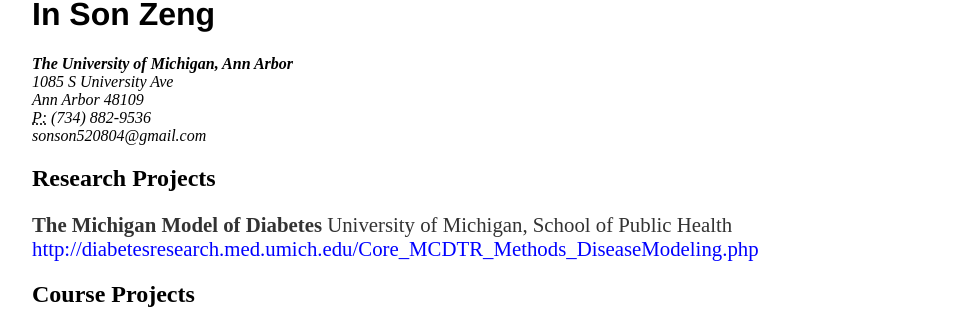
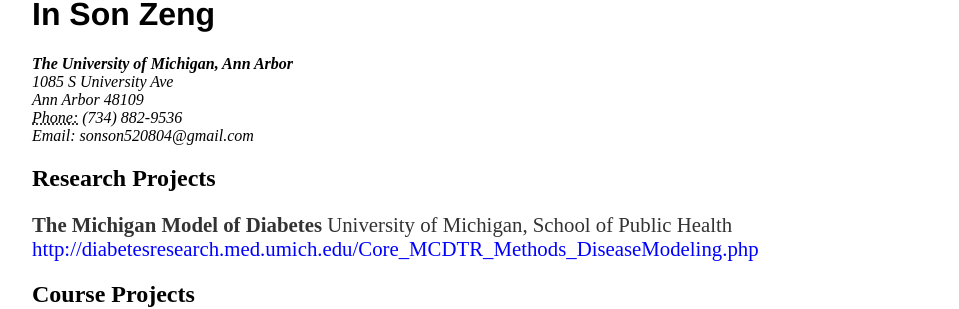
Before and after one commit to son520804/son520804.github.io, a Jekyll site: the page built from cv/index.html, in a window 1280 px wide. Shown: the part 137-446 px from the top of the page, without its empty margins (160-1119 px from the left). Built offline with Jekyll 4.4.1, drawn with Linux system fonts in a browser that asks for light colours.

Commit message:
Update index.html

```diff
--- a/cv/index.html
+++ b/cv/index.html
@@ -10,8 +10,8 @@
 					<strong>The University of Michigan, Ann Arbor</strong><br>
 					1085 S University Ave<br>
 					Ann Arbor 48109<br>
-					<abbr title="phone">P:</abbr> (734) 882-9536<br>
-					<span class="obfuscate">sonson520804@gmail.com</span>
+					<abbr title="phone">Phone:</abbr> (734) 882-9536<br>
+					<span class="obfuscate">Email: sonson520804@gmail.com</span>
 					</address>
 
 					<h2>Research Projects</h2>
```
